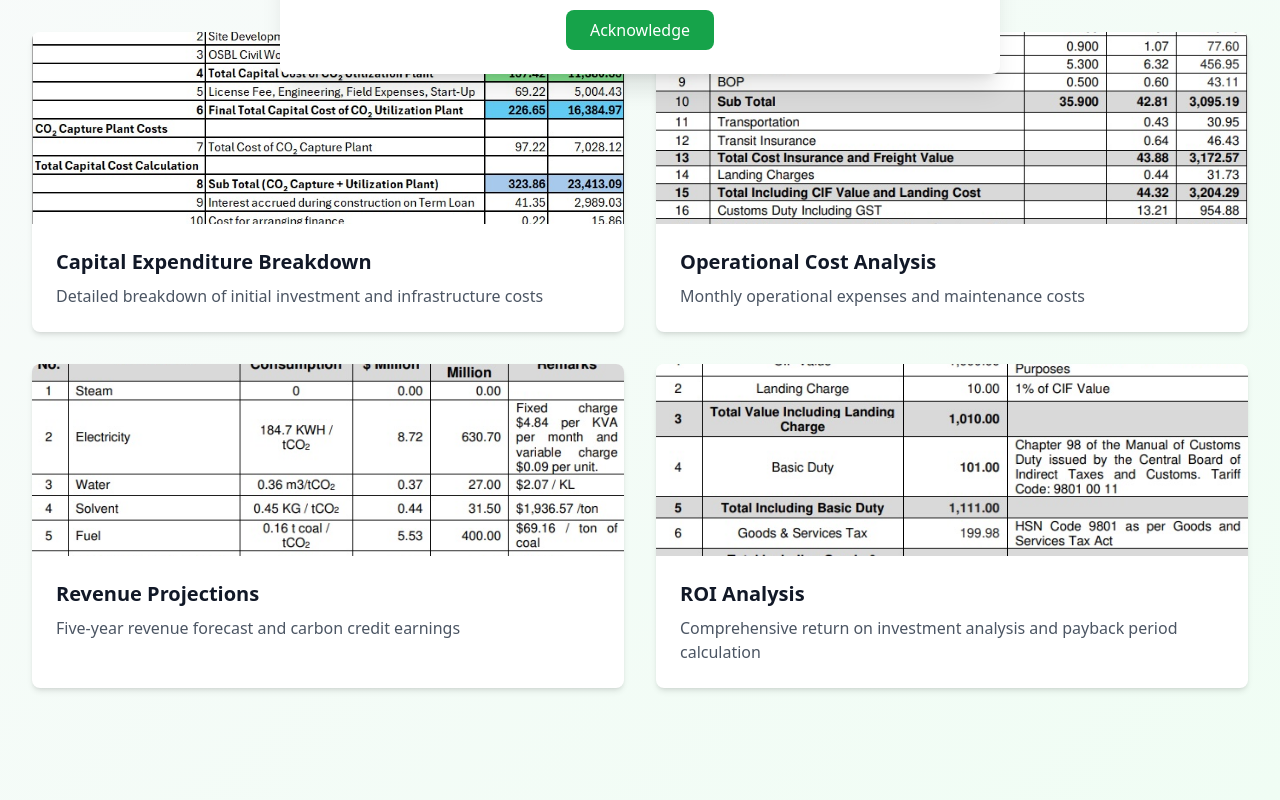
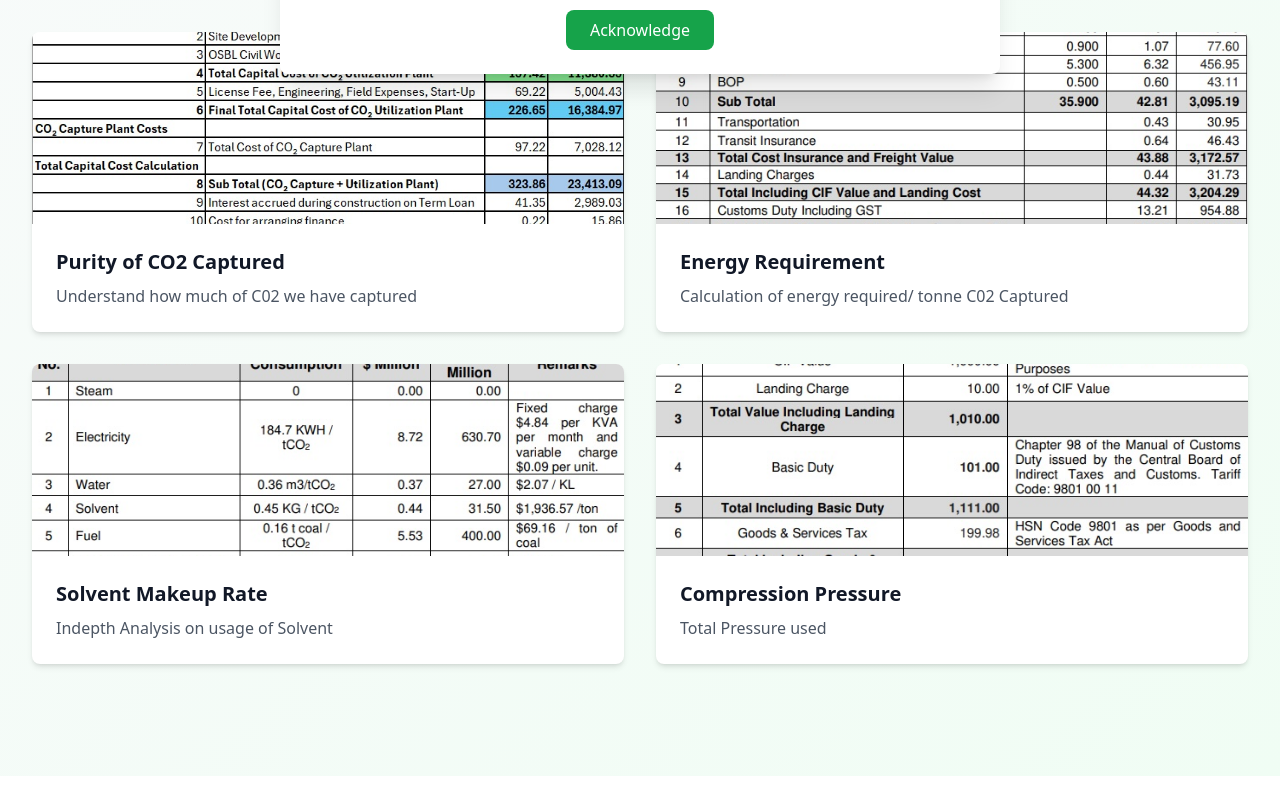
Before and after one commit to amey-56/hhpppcl, a React (Vite) app in the folder project 3/: page /financials in a window 1280 px wide. Shown: the part 496-1296 px from the top of the page. After the commit the page ends 1272 px from the top, so only its background shows below. Built offline with nearby package versions, Linux system fonts and the light colour scheme.

Commit message:
Update Financials.tsx

```diff
--- a/project 3/src/pages/Financials.tsx
+++ b/project 3/src/pages/Financials.tsx
@@ -37,23 +37,23 @@ const solutions = [
 
 const financialTables = [
   {
-    title: 'Capital Expenditure Breakdown',
-    description: 'Detailed breakdown of initial investment and infrastructure costs',
+    title: 'Purity of CO2 Captured',
+    description: 'Understand how much of C02 we have captured',
     image: aImage
   },
   {
-    title: 'Operational Cost Analysis',
-    description: 'Monthly operational expenses and maintenance costs',
+    title: 'Energy Requirement',
+    description: 'Calculation of energy required/ tonne C02 Captured',
     image: bImage
   },
   {
-    title: 'Revenue Projections',
-    description: 'Five-year revenue forecast and carbon credit earnings',
+    title: 'Solvent Makeup Rate',
+    description: 'Indepth Analysis on usage of Solvent ',
     image: cImage
   },
   {
-    title: 'ROI Analysis',
-    description: 'Comprehensive return on investment analysis and payback period calculation',
+    title: 'Compression Pressure',
+    description: 'Total Pressure used',
     image: dImage
   }
 ];
```
